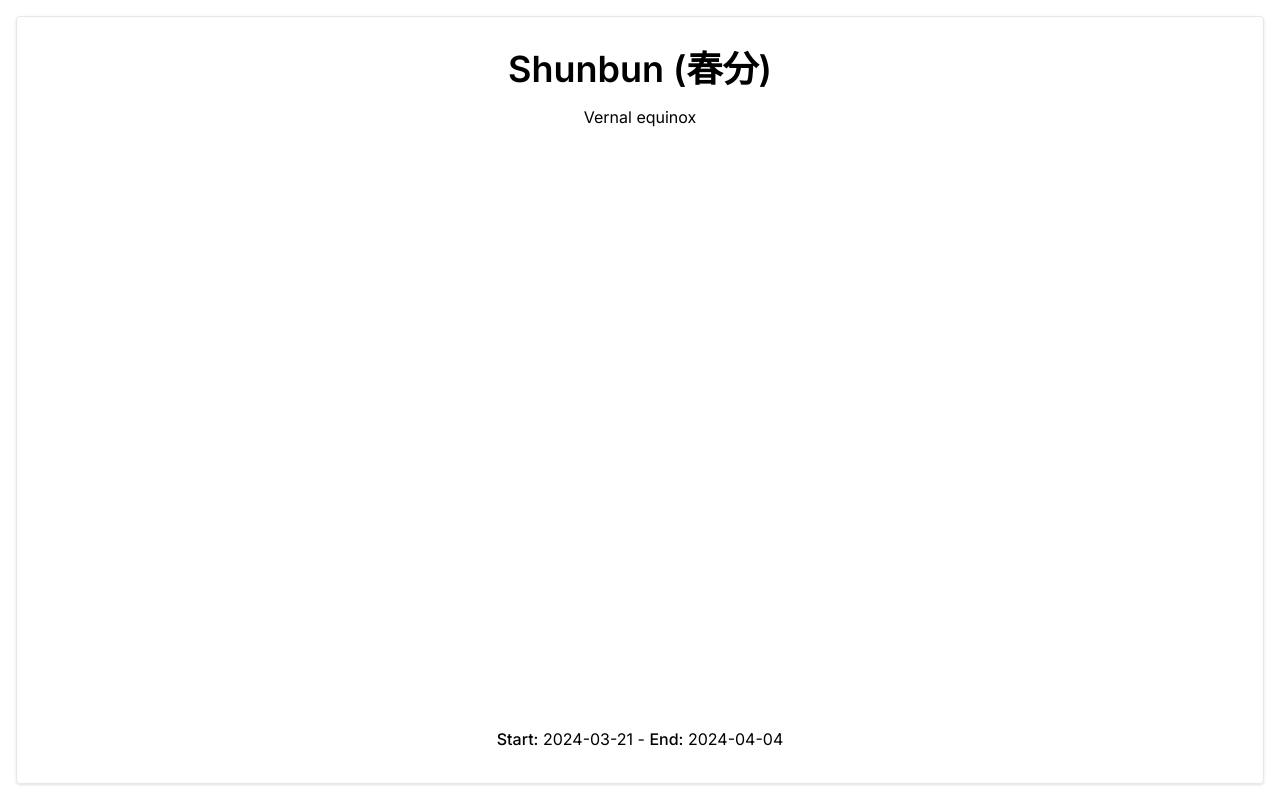
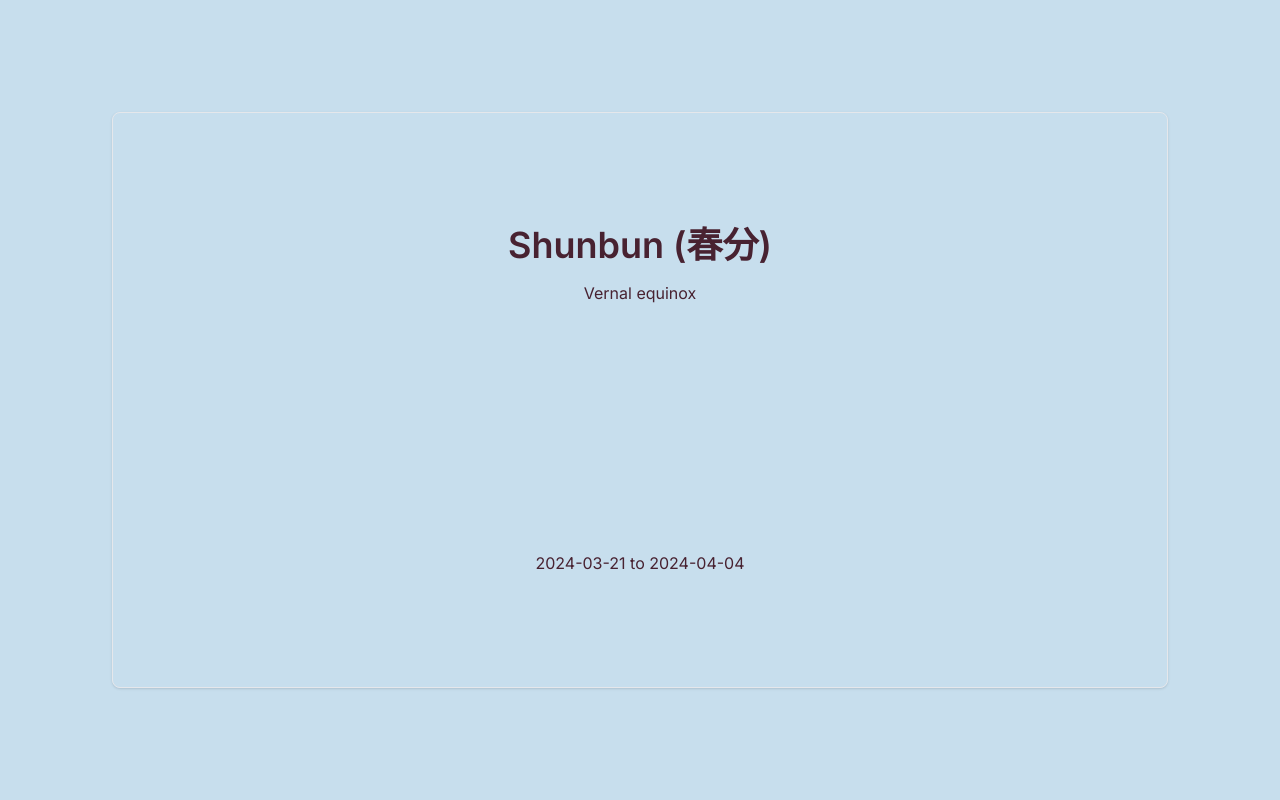
Before and after one commit to tiny-factories/microseasons, a Next.js app: page / in a window 1280 px wide. Built offline with nearby package versions, Linux system fonts and the light colour scheme.

Commit message:
minimal styling

```diff
--- a/src/app/layout.tsx
+++ b/src/app/layout.tsx
@@ -16,7 +16,11 @@ export default function RootLayout({
 }>) {
   return (
     <html lang="en">
-      <body className={inter.className}>{children}</body>
+      <body
+        className={`${inter.className} dark:bg-[#482231] dark:text-[#C7DEED] bg-[#C7DEED] text-[#482231]`}
+      >
+        {children}
+      </body>
     </html>
   );
 }
--- a/src/app/page.tsx
+++ b/src/app/page.tsx
@@ -26,7 +26,7 @@ export default function Home() {
   return (
     <div className="p-4 flex flex-col justify-between h-screen">
       {currentSeason ? (
-        <div className="border p-4 rounded shadow flex-1 flex flex-col justify-between">
+        <div className="border m-24 p-24 rounded-lg shadow flex-1 flex flex-col justify-between">
           <div className="text-center">
             <h2 className="text-4xl font-semibold my-4 mx-auto self-center">
               {currentSeason.name} ({currentSeason.nameJapanese})
@@ -35,8 +35,8 @@ export default function Home() {
           </div>
           <footer className="text-center p-4">
             <p>
-              <span className="font-medium">Start:</span> {currentSeason.start}{" "}
-              - <span className="font-medium">End:</span> {currentSeason.end}
+              <span className="font-medium"></span> {currentSeason.start} to{" "}
+              <span className="font-medium"></span> {currentSeason.end}
             </p>
           </footer>
         </div>
```
